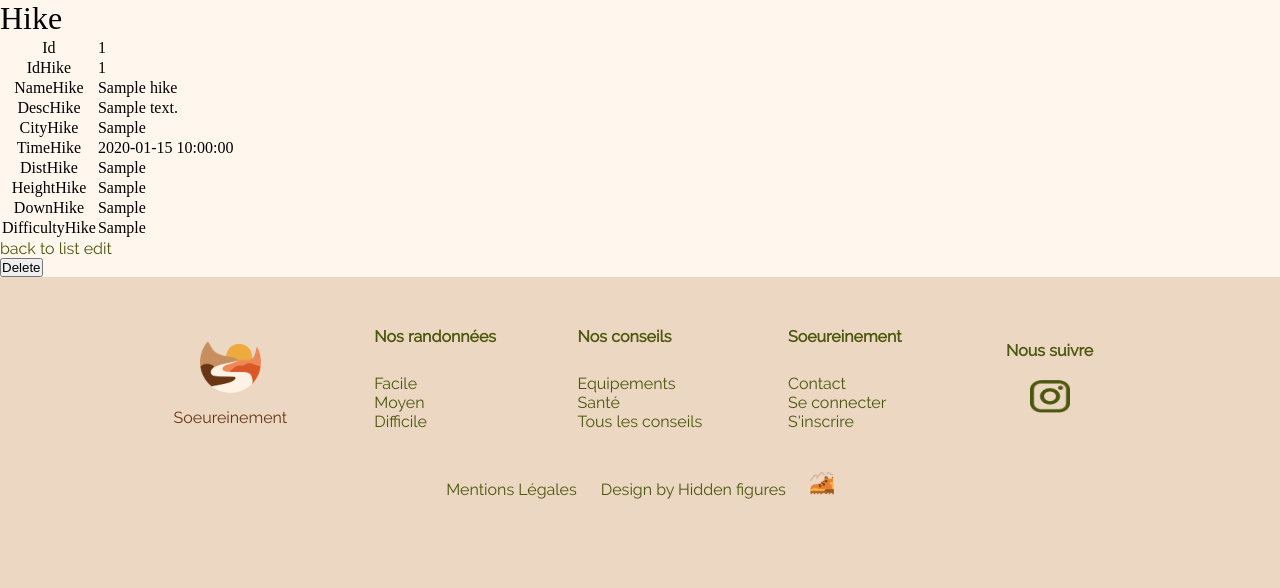
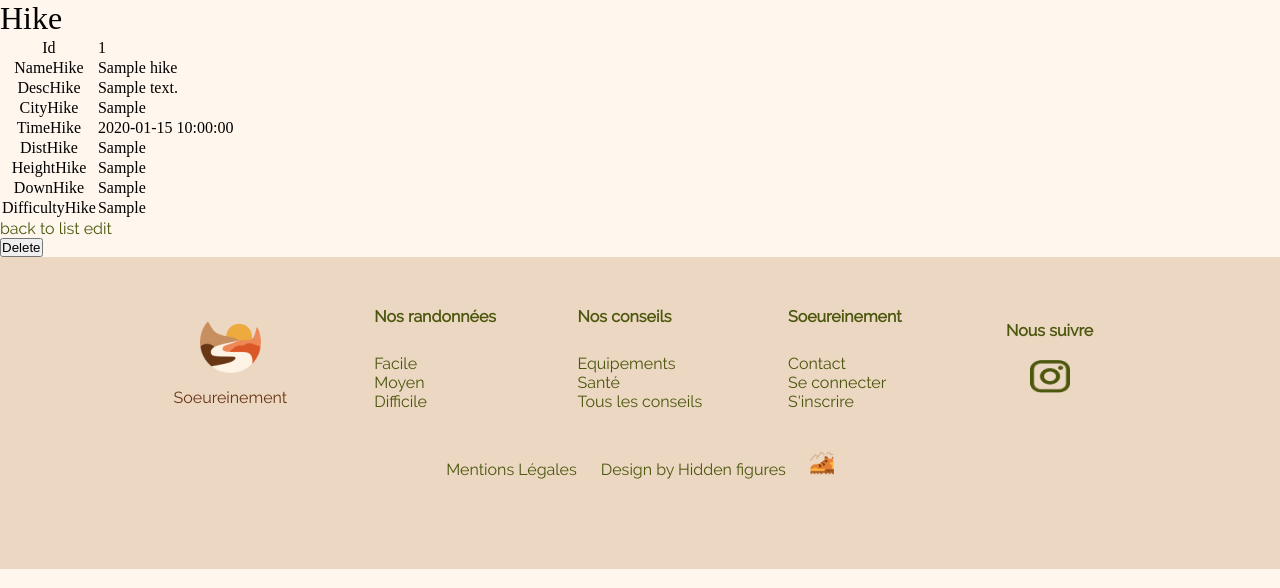
Before and after one commit to Jess59/testCrud, a Symfony app: template templates/admin/show.html.twig in a window 1280 px wide. Shown: the part 70-658 px from the top of the page. Run offline with Twig, Linux system fonts and the light colour scheme; the template is opened without the code that fills it: most values are stand-ins (such as "Sample title", 1, 10 or a date in 2020); some libraries are stand-ins or nearby versions.

Commit message:
suppression de idHike qui servait à rien

```diff
--- a/src/Form/HikeType.php
+++ b/src/Form/HikeType.php
@@ -12,7 +12,7 @@ class HikeType extends AbstractType
     public function buildForm(FormBuilderInterface $builder, array $options): void
     {
         $builder
-            ->add('idHike')
+
             ->add('nameHike')
             ->add('descHike')
             ->add('cityHike')
--- a/templates/admin/admin.html.twig
+++ b/templates/admin/admin.html.twig
@@ -9,7 +9,6 @@
         <thead>
             <tr>
                 <th>Id</th>
-                <th>IdHike</th>
                 <th>NameHike</th>
                 <th>DescHike</th>
                 <th>CityHike</th>
@@ -25,7 +24,6 @@
         {% for hike in hikes %}
             <tr>
                 <td>{{ hike.id }}</td>
-                <td>{{ hike.idHike }}</td>
                 <td>{{ hike.nameHike }}</td>
                 <td>{{ hike.descHike }}</td>
                 <td>{{ hike.cityHike }}</td>
--- a/templates/admin/show.html.twig
+++ b/templates/admin/show.html.twig
@@ -10,10 +10,6 @@
             <tr>
                 <th>Id</th>
                 <td>{{ hike.id }}</td>
-            </tr>
-            <tr>
-                <th>IdHike</th>
-                <td>{{ hike.idHike }}</td>
             </tr>
             <tr>
                 <th>NameHike</th>
```
Also changed, not shown: src/Entity/Hike.php (+0 -15 lines).
